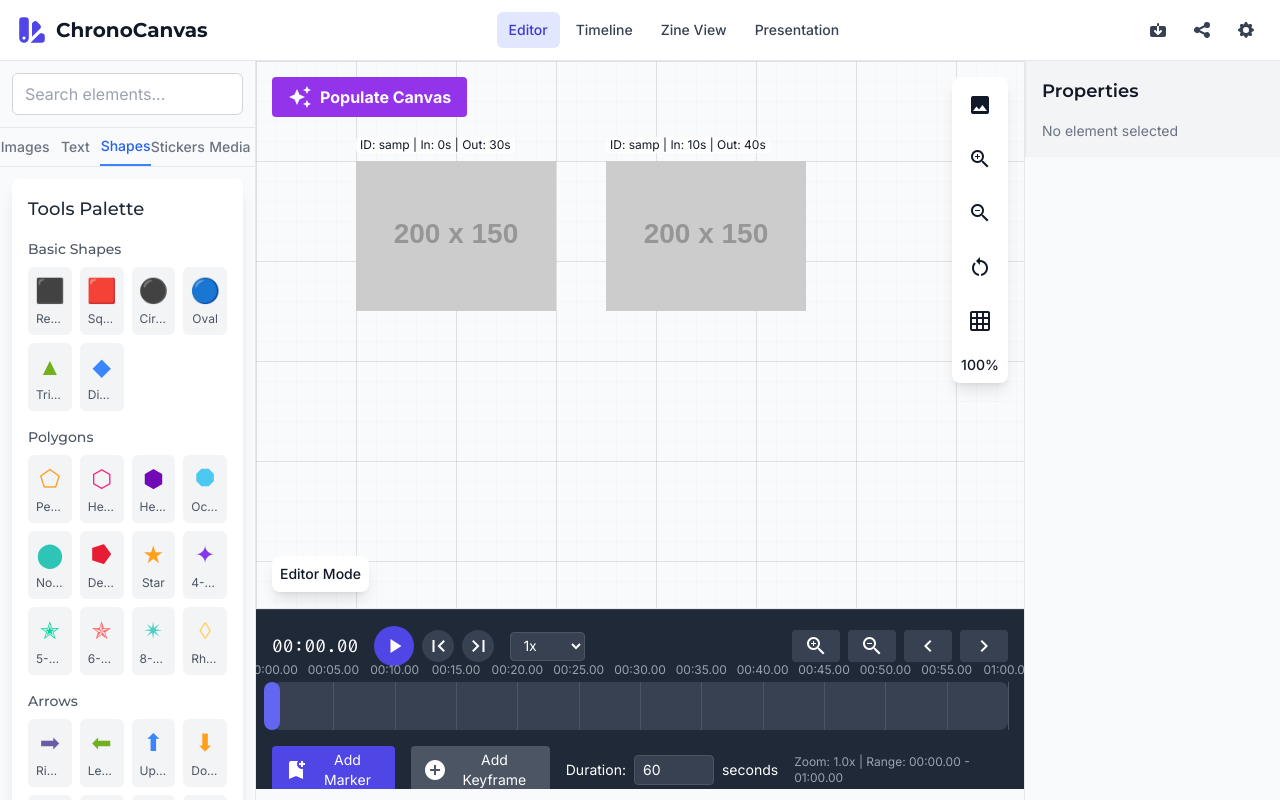
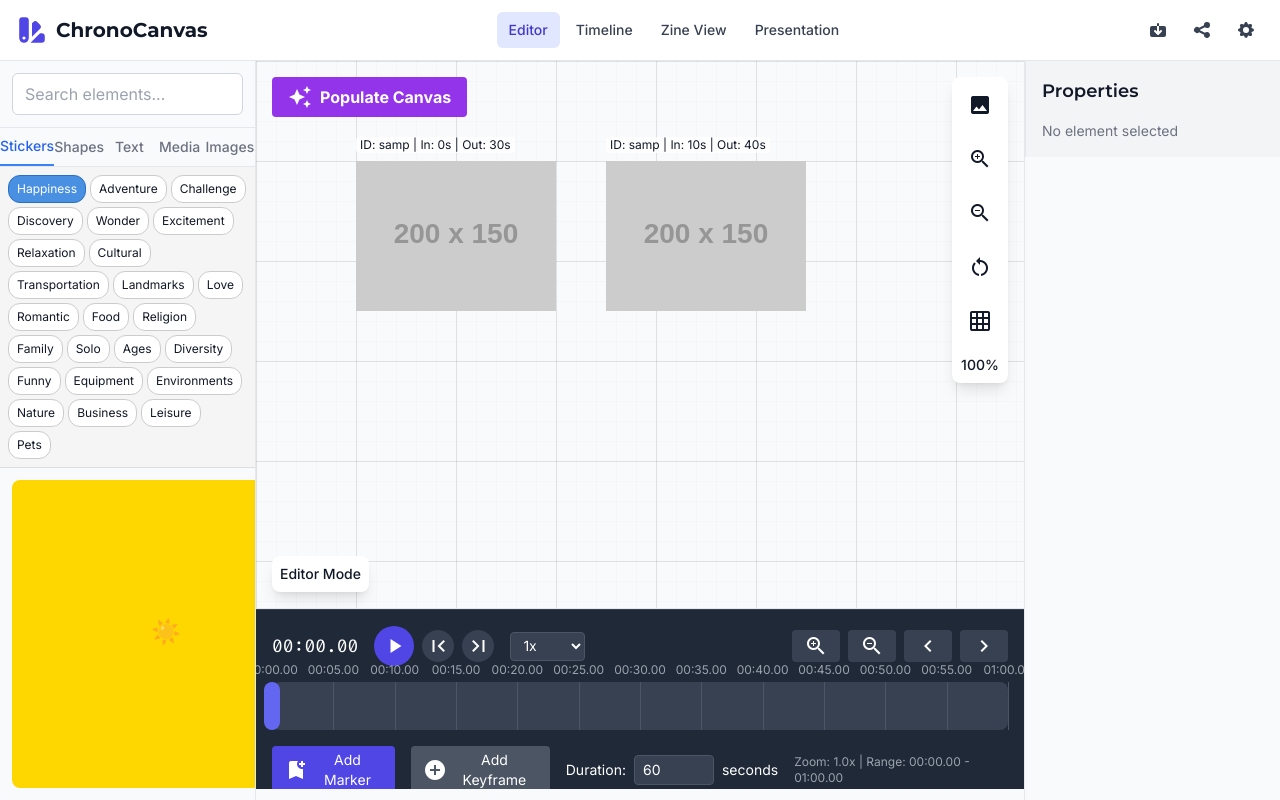
Before and after one commit to myidentity/hackathon-chrono-canvas, a React (Vite) app: page / in a window 1280 px wide. Built offline with nearby package versions, Linux system fonts and the light colour scheme.

Commit message:
Reorder tools palette tabs to prioritize stickers and shapes

```diff
--- a/src/components/ElementLibrary/ElementLibrary.tsx
+++ b/src/components/ElementLibrary/ElementLibrary.tsx
@@ -16,7 +16,7 @@ import { v4 as uuidv4 } from 'uuid';
 /**
  * Type for element category
  */
-type ElementCategory = 'images' | 'text' | 'shapes' | 'stickers' | 'media';
+type ElementCategory = 'stickers' | 'shapes' | 'text' | 'media' | 'images';
 
 /**
  * Interface for library element
@@ -38,8 +38,8 @@ function ElementLibrary(): JSX.Element {
   // Get canvas context
   const { addElement } = useCanvas();
 
-  // State for active category
-  const [activeCategory, setActiveCategory] = useState<ElementCategory>('shapes');
+  // State for active category - default to stickers as requested
+  const [activeCategory, setActiveCategory] = useState<ElementCategory>('stickers');
 
   // State for search query
   const [searchQuery, setSearchQuery] = useState<string>('');
@@ -163,22 +163,8 @@ function ElementLibrary(): JSX.Element {
 
   // Mock library elements for each category
   const libraryElements: Record<ElementCategory, LibraryElement[]> = {
-    images: [
-      {
-        id: 'img-1',
-        type: 'image',
-        name: 'Sample Image 1',
-        thumbnail: 'placeholder',
-        properties: { src: '/images/sample_image_1.jpg', alt: 'Sample Image 1' },
-      },
-      {
-        id: 'img-2',
-        type: 'image',
-        name: 'Sample Image 2',
-        thumbnail: 'placeholder',
-        properties: { src: '/images/sample_image_2.jpg', alt: 'Sample Image 2' },
-      },
-    ],
+    stickers: [], // Will be replaced by TravelStickers
+    shapes: [], // Will be replaced by ToolsPalette
     text: [
       {
         id: 'text-1',
@@ -195,8 +181,6 @@ function ElementLibrary(): JSX.Element {
         properties: { content: 'Lorem ipsum dolor sit amet', fontSize: '16px', fontWeight: 'normal', color: '#000' },
       },
     ],
-    shapes: [], // Will be replaced by ToolsPalette
-    stickers: [], // Will be replaced by TravelStickers
     media: [
       {
         id: 'media-1',
@@ -211,6 +195,22 @@ function ElementLibrary(): JSX.Element {
         name: 'Map',
         thumbnail: 'placeholder',
         properties: { media: 'map', location: 'New York' },
+      },
+    ],
+    images: [
+      {
+        id: 'img-1',
+        type: 'image',
+        name: 'Sample Image 1',
+        thumbnail: 'placeholder',
+        properties: { src: '/images/sample_image_1.jpg', alt: 'Sample Image 1' },
+      },
+      {
+        id: 'img-2',
+        type: 'image',
+        name: 'Sample Image 2',
+        thumbnail: 'placeholder',
+        properties: { src: '/images/sample_image_2.jpg', alt: 'Sample Image 2' },
       },
     ],
   };
@@ -235,9 +235,9 @@ function ElementLibrary(): JSX.Element {
         />
       </div>
 
-      {/* Category tabs */}
+      {/* Category tabs - reordered as requested */}
       <div className="flex border-b border-gray-200">
-        {(['images', 'text', 'shapes', 'stickers', 'media'] as ElementCategory[]).map(category => (
+        {(['stickers', 'shapes', 'text', 'media', 'images'] as ElementCategory[]).map(category => (
           <button
             key={category}
             className={`flex-1 py-2 text-sm font-medium ${
```
